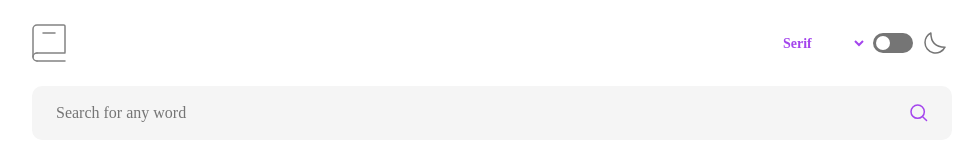
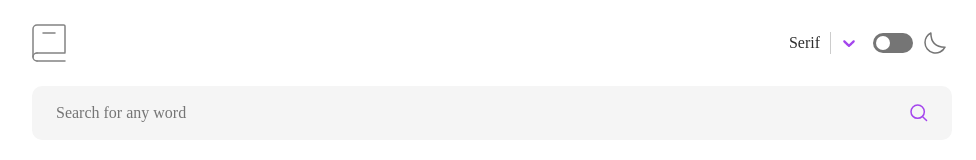
Before and after one commit to MitaliShah/dictionary-ts, a React (Vite) app: page / in a window 1280 px wide. Shown: the top 160 px of the page, without its empty margins (148-1124 px from the left). Built offline with nearby package versions, Linux system fonts and the light colour scheme.

Commit message:
feat: custom dropdown and styling with react-select

```diff
--- a/package.json
+++ b/package.json
@@ -14,12 +14,14 @@
     "react": "^18.2.0",
     "react-dom": "^18.2.0",
     "react-hook-form": "^7.51.5",
+    "react-select": "^5.8.0",
     "styled-components": "^6.1.11",
     "swr": "^2.2.5"
   },
   "devDependencies": {
     "@types/react": "^18.3.2",
     "@types/react-dom": "^18.3.0",
+    "@types/react-select": "^5.0.1",
     "@typescript-eslint/eslint-plugin": "^7.2.0",
     "@typescript-eslint/parser": "^7.2.0",
     "@vitejs/plugin-react": "^4.2.1",
--- a/src/components/FontOptions.tsx
+++ b/src/components/FontOptions.tsx
@@ -1,59 +1,75 @@
-import { useEffect } from 'react';
-import { useFontThemeContext } from '../FontThemeContext';
-import styled from 'styled-components';
+import { useEffect } from "react";
+import { useFontThemeContext } from "../FontThemeContext";
+import Select, { StylesConfig } from "react-select";
+
+const options = [
+  { value: "serif", label: "Serif" },
+  { value: "sans-serif", label: "Sans Serif" },
+  { value: "monospace", label: "Monospace" },
+];
+
+interface OptionType {
+  value: string;
+  label: string;
+}
 
 export default function FontOptions() {
-    const { selectedFont, setSelectedFont } = useFontThemeContext();
+  const { isDarkTheme, selectedFont, setSelectedFont } = useFontThemeContext();
 
-    useEffect(() => {
-        document.body.style.fontFamily = selectedFont;
-    }, [selectedFont]);
+  useEffect(() => {
+    if (!selectedFont) {
+      setSelectedFont(options[0].value);
+    }
+    document.body.style.fontFamily = selectedFont;
+  }, [selectedFont, setSelectedFont]);
 
-    return(
-        <div>
-            <label
-            htmlFor="font-select"
-            className='visually-hidden'
-            >
-            Select Font
-            </label>
+  const handleChange = (selectedOption: OptionType | null) => {
+    if (selectedOption) {
+      setSelectedFont(selectedOption.value);
+    }
+  };
 
-            <Select
-            id="font-select"
-            value={selectedFont}
-            onChange={event => {
-                setSelectedFont(event.target.value)
-            }}
-            >
-            <option
-                value="serif"
-                aria-selected={selectedFont === "serif"}
-            >
-                Serif
-            </option>
-            <option
-                value="sans-serif"
-                aria-selected={selectedFont === "sans-serif"}
-            >
-                Sans Serif
-            </option>
-            <option
-                value="monospace"
-                aria-selected={selectedFont === "monospace"}
-            >
-                Monospace
-            </option>
-            </Select>
-        </div>
-    )
+  const customStyles: StylesConfig<OptionType, false> = {
+    control: (provided) => ({
+      ...provided,
+      backgroundColor: "none",
+      border: "none",
+      outline: "none",
+      boxShadow: "none",
+      color: isDarkTheme ? "var(--very-dark-gray)" : "var(--white)",
+    }),
+    singleValue: (provided) => ({
+      ...provided,
+      color: isDarkTheme ? "var(--white)" : "var(--charcoal-gray)",
+    }),
+    menu: (provided) => ({
+      ...provided,
+      backgroundColor: isDarkTheme ? "var(--very-dark-gray)" : "var(--white)",
+      boxShadow: "0 0 5px var(--violet)",
+    }),
+    option: (provided) => ({
+      ...provided,
+      backgroundColor: "inherit",
+      color: isDarkTheme ? "var(--white)" : "var(--charcoal-gray)",
+      "&:hover": {
+        color: "var(--violet)",
+      },
+    }),
+    dropdownIndicator: (base) => ({
+      ...base,
+      color: "var(--violet)",
+      "&:hover": {
+        color: "var(--violet)",
+      },
+    }),
+  };
+
+  return (
+    <Select
+      options={options}
+      onChange={handleChange}
+      styles={customStyles}
+      value={options.find((option) => option.value === selectedFont)}
+    />
+  );
 }
-
-const Select = styled.select`
-    font-size: 14px;
-    font-weight: bold;
-    background: none;
-    border: none;
-    color: var(--charcoal-gray);
-    outline: none;
-    color: var(--violet);
-`;
```
Also changed, not shown: 1 other file (tests, documents, lock files or other folders).
